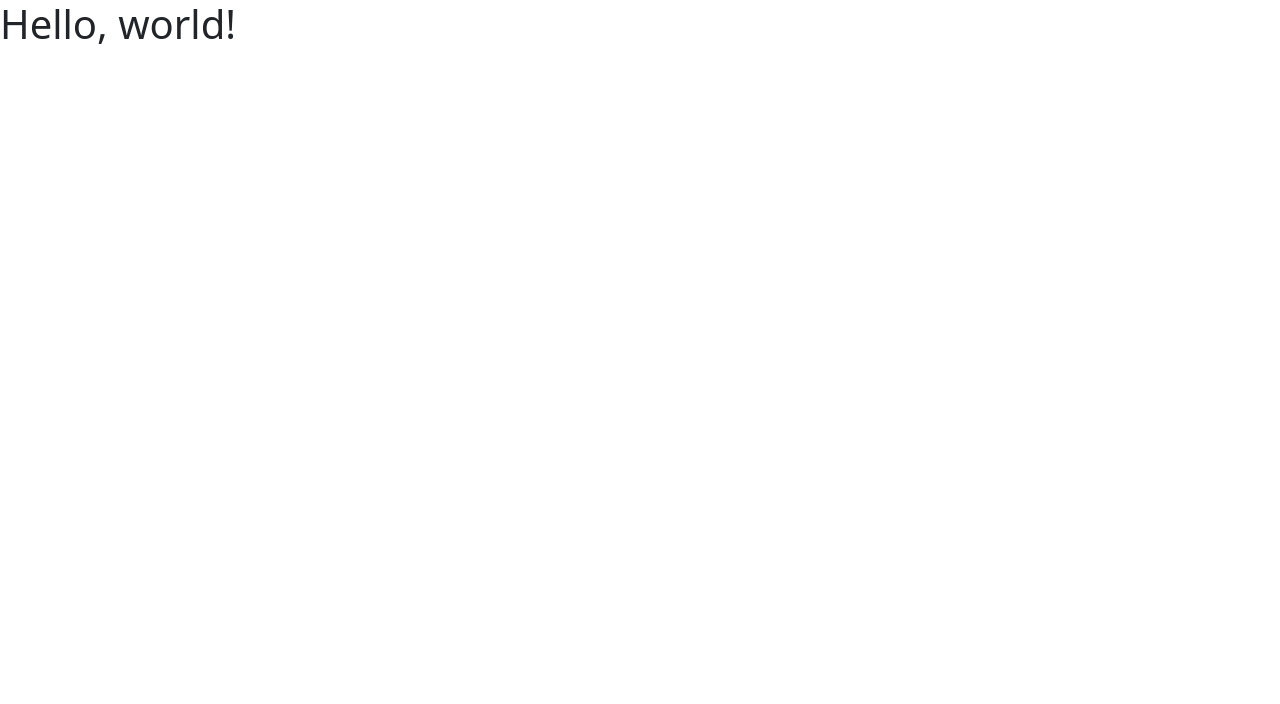
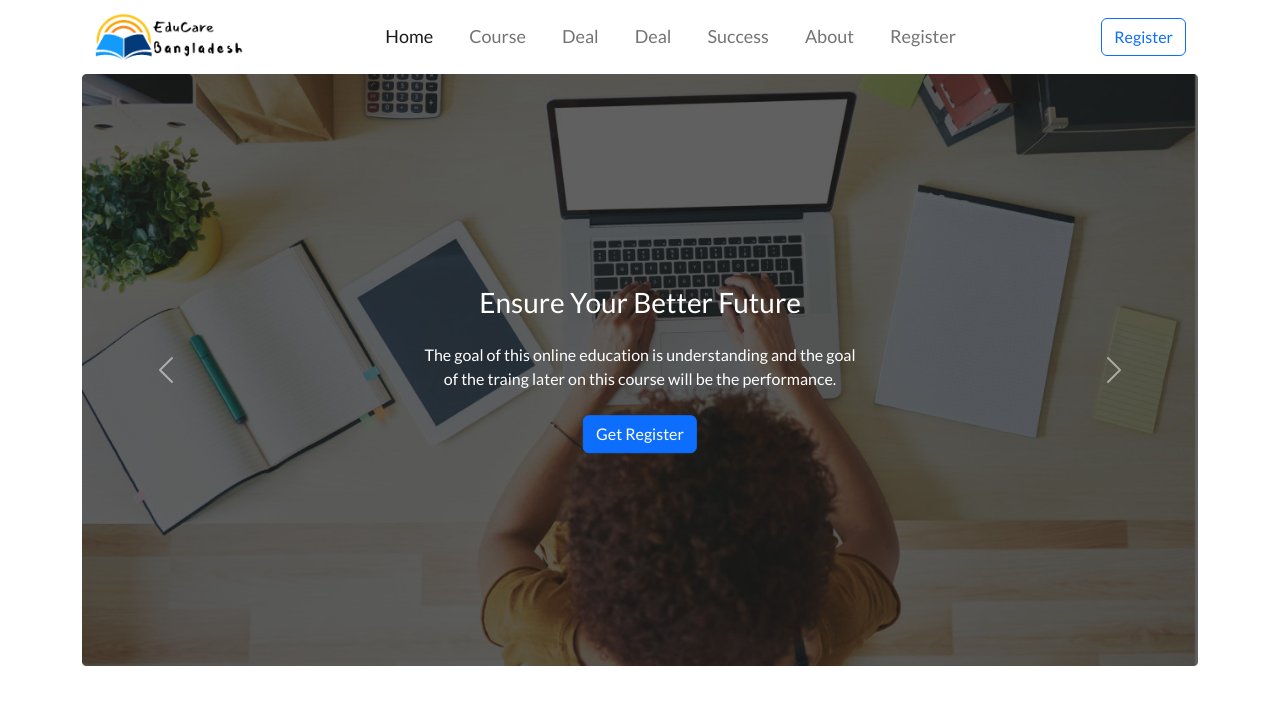
Before and after one commit to DiptoDey321/EduCareBD, a plain HTML site: page index.html in a window 1280 px wide. Drawn offline with nearby package versions, Linux system fonts and the light colour scheme.

Commit message:
nav-bar part completed

```diff
--- a/css/style.css
+++ b/css/style.css
@@ -1,3 +1,23 @@
 body {
     font-family: 'Lato', sans-serif;
 }
+
+.navbar-expand-lg .navbar-nav .nav-link {
+    margin-right: 20px;
+    font-size: 18px;
+}
+
+.carousel-caption {
+    top: 50%;
+    left: 50%;
+    bottom: unset;
+    right: 10%;
+    transform: translate(-50%, -50%);
+}
+
+
+
+/* <h3>Mechine Learing From skatch </h3>
+<p>The goal of this online education is understanding and the goal of the traing later on
+    this course will be the performance.</p>
+<button type="button" class="btn btn-primary">Get Register</button> */
--- a/index.html
+++ b/index.html
@@ -4,23 +4,112 @@
 <head>
     <meta charset="utf-8">
     <meta name="viewport" content="width=device-width, initial-scale=1">
-    <title>Bootstrap demo</title>
-
     <!-- bootstrap linking  -->
     <link href="https://cdn.jsdelivr.net/npm/bootstrap@5.2.0/dist/css/bootstrap.min.css" rel="stylesheet"
         integrity="sha384-gH2yIJqKdNHPEq0n4Mqa/HGKIhSkIHeL5AyhkYV8i59U5AR6csBvApHHNl/vI1Bx" crossorigin="anonymous">
-
     <!-- google font  -->
     <link rel="preconnect" href="https://fonts.googleapis.com">
     <link rel="preconnect" href="https://fonts.gstatic.com" crossorigin>
     <link href="https://fonts.googleapis.com/css2?family=Lato:wght@400;700;900&display=swap" rel="stylesheet">
+    <!-- css linking  -->
+    <link rel="stylesheet" href="css/style.css">
+    <!-- title  -->
     <title>EducareBD</title>
-
-
 </head>
 
 <body>
-    <h1>Hello, world!</h1>
+    <div class="container">
+        <nav class="navbar navbar-expand-lg">
+            <div class="container">
+                <a class="navbar-brand" href="#">
+                    <img src="img/logo.png" alt="" width="150px">
+                </a>
+                <button class="navbar-toggler" type="button" data-bs-toggle="collapse" data-bs-target="#navbarNav"
+                    aria-controls="navbarNav" aria-expanded="false" aria-label="Toggle navigation">
+                    <span class="navbar-toggler-icon"></span>
+                </button>
+                <div class="collapse navbar-collapse d-flex justify-content-center" id="navbarNav">
+                    <ul class="navbar-nav">
+                        <li class="nav-item">
+                            <a class="nav-link active" aria-current="page" href="#">Home</a>
+                        </li>
+                        <li class="nav-item">
+                            <a class="nav-link" href="#">Course</a>
+                        </li>
+                        <li class="nav-item">
+                            <a class="nav-link" href="#">Deal</a>
+                        </li>
+                        <li class="nav-item">
+                            <a class="nav-link" href="#">Deal</a>
+                        </li>
+                        <li class="nav-item">
+                            <a class="nav-link" href="#">Success</a>
+                        </li>
+                        <li class="nav-item">
+                            <a class="nav-link" href="#">About</a>
+                        </li>
+                        <li class="nav-item">
+                            <a class="nav-link" href="#">Register</a>
+                        </li>
+                    </ul>
+                </div>
+                <div class="other-btn">
+                    <button type="button" class="btn btn-outline-primary">Register</button>
+                </div>
+            </div>
+        </nav>
+
+        <section id="banner">
+            <div id="carouselExampleCaptions" class="carousel slide" data-bs-ride="false">
+                <div class="carousel-inner">
+                    <div class="carousel-item active">
+                        <img src="img/b-img1.jpg" class="d-block w-100" alt="...">
+                        <div class="carousel-caption d-none d-md-block">
+                            <h3>Ensure Your Better Future</h3>
+                            <p class="my-4">The goal of this online education is understanding and the goal of the
+                                traing later on
+                                this course will be the performance.</p>
+                            <button type="button" class="btn btn-primary">Get Register</button>
+
+                        </div>
+                    </div>
+                    <div class="carousel-item">
+                        <img src="img/b-img2.jpg" class="d-block w-100" alt="...">
+                        <div class="carousel-caption d-none d-md-block">
+                            <h3>Get Started Digital Learning</h3>
+                            <p class="my-4">It is a long established fact that a reader will be distracted by the
+                                readable content of
+                                a page when looking at its layout..</p>
+                            <button type="button" class="btn btn-primary">Get Start</button>
+                        </div>
+                    </div>
+                    <div class="carousel-item">
+                        <img src="img/b-img.png" class="d-block w-100" alt="...">
+                        <div class="carousel-caption d-none d-md-block">
+                            <h3>Be certified by world class trainer</h3>
+                            <p class="my-4"> we have trained more than 1200+ student from differnt countries. Now Most
+                                of them are Successful </p>
+                        </div>
+                    </div>
+                </div>
+                <button class="carousel-control-prev" type="button" data-bs-target="#carouselExampleCaptions"
+                    data-bs-slide="prev">
+                    <span class="carousel-control-prev-icon" aria-hidden="true"></span>
+                    <span class="visually-hidden">Previous</span>
+                </button>
+                <button class="carousel-control-next" type="button" data-bs-target="#carouselExampleCaptions"
+                    data-bs-slide="next">
+                    <span class="carousel-control-next-icon" aria-hidden="true"></span>
+                    <span class="visually-hidden">Next</span>
+                </button>
+            </div>
+        </section>
+    </div>
+
+
+
+
+
     <script src="https://cdn.jsdelivr.net/npm/bootstrap@5.2.0/dist/js/bootstrap.bundle.min.js"
         integrity="sha384-A3rJD856KowSb7dwlZdYEkO39Gagi7vIsF0jrRAoQmDKKtQBHUuLZ9AsSv4jD4Xa" crossorigin="anonymous">
     </script>
```
Also changed, not shown: img/b-img.png (added), img/b-img1.jpg (added), img/b-img2.jpg (added).
